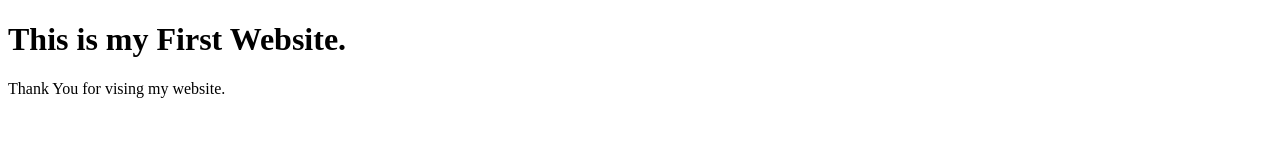
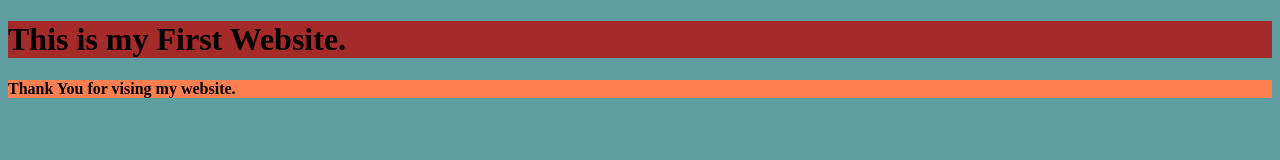
Before and after one commit to Bears57/Fahid-First-Repo, a plain HTML site: page index.html in a window 1280 px wide. Drawn offline with Linux system fonts and the light colour scheme.

Commit message:
Second Comit

```diff
--- a/index.html
+++ b/index.html
@@ -5,9 +5,21 @@
     <meta http-equiv="X-UA-Compatible" content="IE=edge">
     <meta name="viewport" content="width=device-width, initial-scale=1.0">
     <title>Fahid First Website</title>
+    <style>
+        h1{
+            background-color: brown;
+        }
+        p{
+            background-color: coral;
+        }
+        body{
+            background-color: cadetblue;
+        }
+    </style>
 </head>
 <body>
     <h1>This is my First Website.</h1>
-    <p>Thank You for vising my website.</p>
+    <b><p>Thank You for vising my website.</p></b>
+
 </body>
 </html>
```
